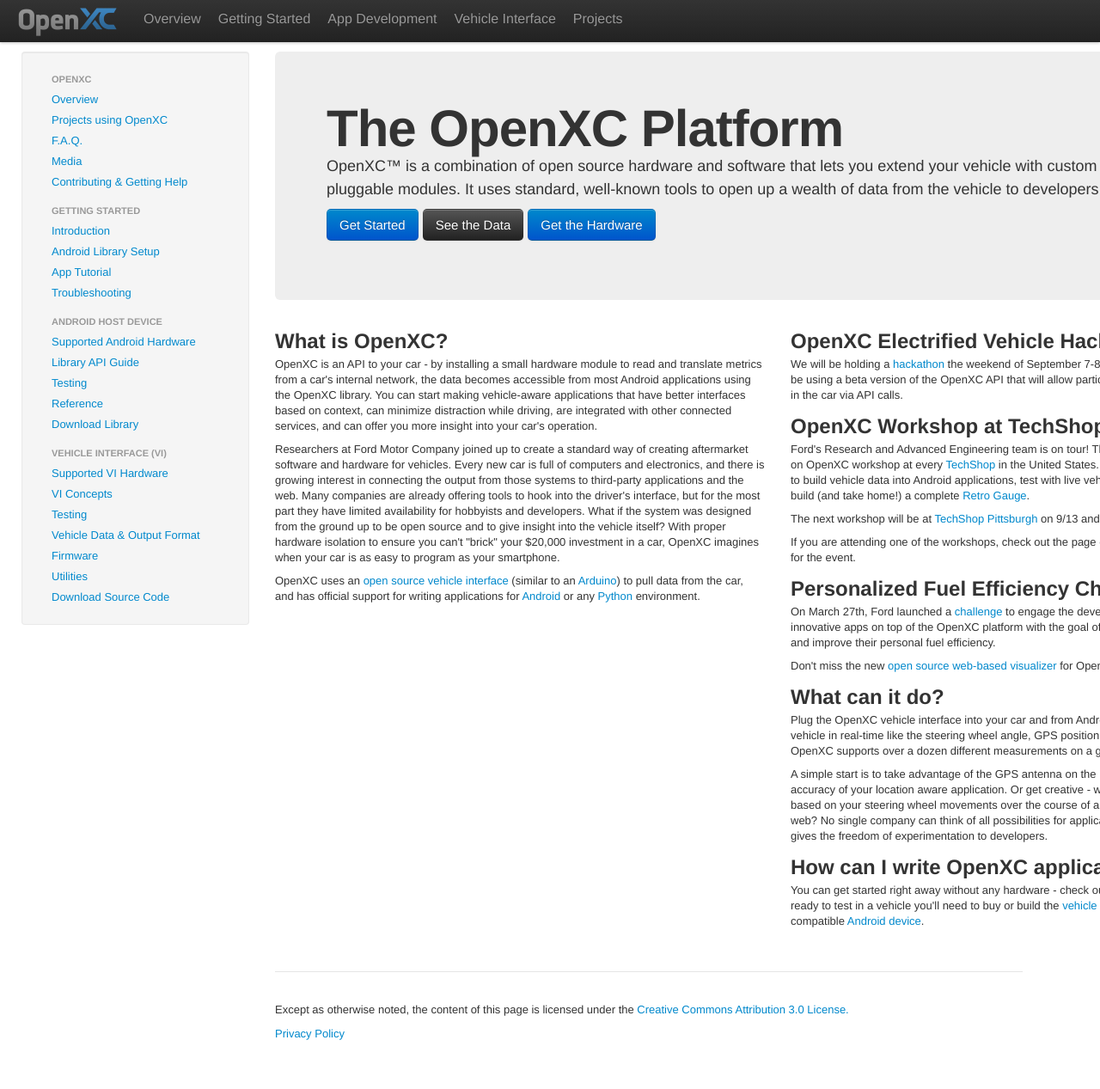
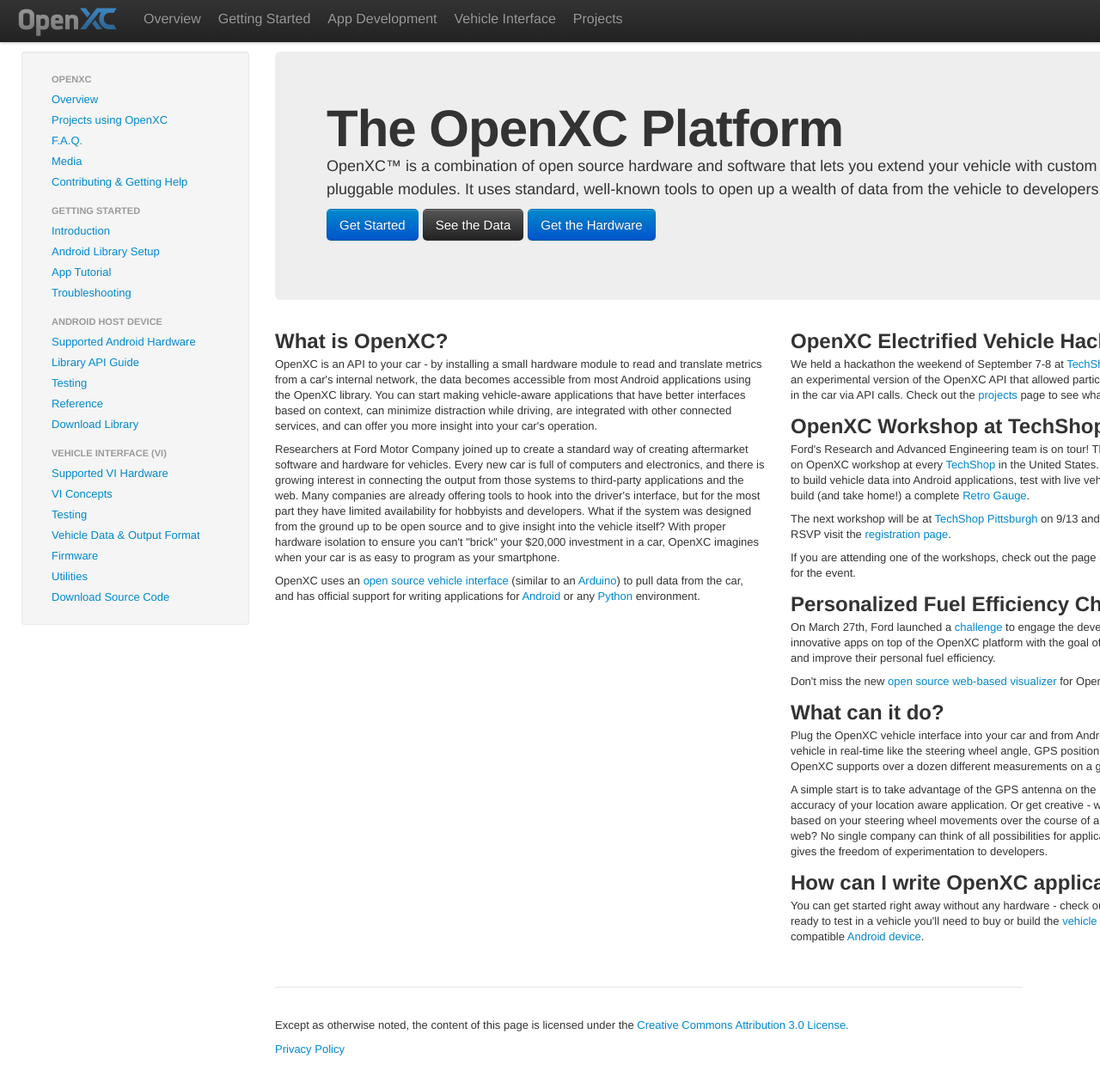
Before and after one commit to openxc/openxcplatform.com, a Jekyll site: the page built from index.html, in a window 1280 px wide and 1316 px high. Shown: the top 1267 px of the window at 86% size. Built offline with Jekyll 4.4.1, drawn with Linux system fonts in a browser that asks for light colours; nearby versions of some CDN libraries; Markdown is read by kramdown in place of the engine named in the settings.

Commit message:
Move the EV hackathon to the past tense.  Queue up Pittsburgh

```diff
--- a/index.html
+++ b/index.html
@@ -74,14 +74,17 @@
 	        <h2>OpenXC Electrified Vehicle Hackathon</h2>
 
 		<p>
-		  We will be holding
-		  a <a href="http://techshop.ws/Events.html?&action=detail&id=843">hackathon</a>
+		  We held
+		  a hackathon
 		  the weekend of
 		  September 7-8
 		  at <a href="http://www.techshop.ws/ts_menlo_park.html">TechShop
-		  Menlo Park</a>.  We will be using a beta version of
-		  the OpenXC API that will allow participants to
-		  control select functionality in the car via API calls.
+		  Menlo Park</a>.  Participants used an experimental version of
+		  the OpenXC API that allowed participants to
+		  control select functionality in the car via API
+		  calls.  Check out
+		  the <a href="/projects/">projects</a> page to see
+		  what what happened!
 		</p>
 
                 <h2>OpenXC Workshop at TechShop</h2>
@@ -99,7 +102,9 @@
 
                 <p>The next workshop will be at
                     <a href="http://www.techshop.ws/pittsburgh.html">TechShop
-                    Pittsburgh</a> on 9/13 and 9/14.
+                    Pittsburgh</a> on 9/13 and 9/14.  For more
+                    information and to RSVP visit
+                    the <a href="http://techshop.ws/Events.html?&action=detail&id=846">registration page</a>.
                 </p>
 
                 <p>If you are attending one of the workshops, check out the page
```
